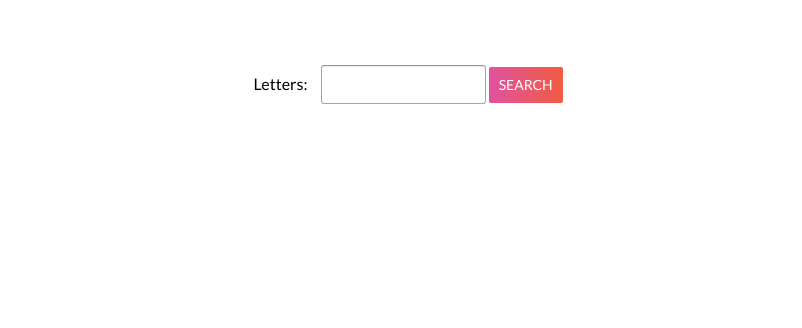
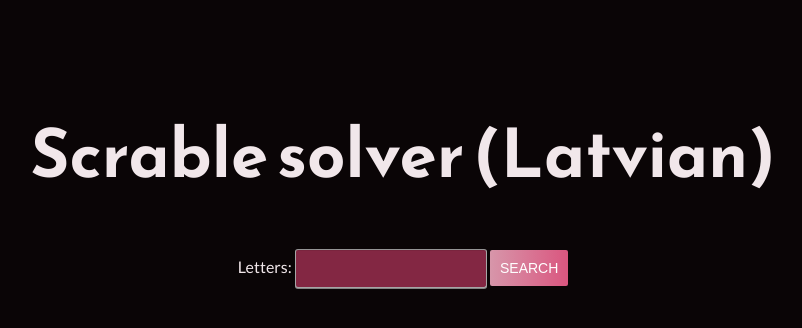
Before and after one commit to Zilonis123/scrable-lv, a website: page public/index.html in a window 1280 px wide. Shown: the whole page, without its empty margins (237-1039 px from the left). Drawn offline with Linux system fonts and the light colour scheme.

Commit message:
color change

```diff
--- a/public/index.html
+++ b/public/index.html
@@ -7,13 +7,9 @@
 
     <link rel="stylesheet" href="style.css">
     <script src="index.js"></script>
-
-    <link rel="preconnect" href="https://fonts.googleapis.com">
-    <link rel="preconnect" href="https://fonts.gstatic.com" crossorigin>
-    <link href="https://fonts.googleapis.com/css2?family=Lato:wght@300;400&display=swap" rel="stylesheet">    <title>Scrabble solver!</title>
 </head>
 <body>
-
+    <h1>Scrable solver (Latvian)</h1>
     <label for="letters">Letters:</label>
     <input type="text" id="letters" name="letters">
     <button id="search" onclick="search()">Search</button>
--- a/public/style.css
+++ b/public/style.css
@@ -1,10 +1,45 @@
+@import url('https://fonts.googleapis.com/css?family=Reem%20Kufi:700|Lato:400');
+
+
+:root {
+    --text: #f1e7ea;
+    --background: #0a0506;
+    --primary: #d796aa;
+    --secondary: #832743;
+    --accent: #da567f;
+}
+
 * {
-    padding: 10px;
     text-align: center;
-    margin-top: 15px;
-    font-family: 'Lato', sans-serif;
-    font-weight: 300;
+    color: var(--text);
 }
+
+
+body {
+  font-family: 'Lato';
+  font-weight: 400;
+  padding: 50px 70px;
+  background-color: var(--background);
+}
+
+h1, h2, h3, h4, h5 {
+  font-family: 'Reem Kufi';
+  font-weight: 700;
+}
+
+html {font-size: 100%;} /* 16px */
+
+h1 {font-size: 4.210rem; /* 67.36px */}
+
+h2 {font-size: 3.158rem; /* 50.56px */}
+
+h3 {font-size: 2.369rem; /* 37.92px */}
+
+h4 {font-size: 1.777rem; /* 28.48px */}
+
+h5 {font-size: 1.333rem; /* 21.28px */}
+
+small {font-size: 0.750rem; /* 12px */}
 
 label, input, button {
     font-weight: 400;
@@ -56,7 +91,7 @@ button:hover {
     display: inline-block;
     outline: 0;
     border: 0;
-    background-image: linear-gradient(to right,#e052a0,#f15c41);
+    background-image: linear-gradient(to right, var(--primary),var(--accent));
     cursor: pointer;
     border-radius: 2px;
     color: #fff;
@@ -67,14 +102,15 @@ button:hover {
     line-height: 36px;
     padding: 0 10px;
     font-size: 14px;
+    transition: 3s ease-in;
 }
 
 #search:hover {
-    background-image: linear-gradient(to right,#3ec7e0,#526bf4);
+    background-image: linear-gradient(to right,var(--accent),var(--accent));
 }
 
 input {
-    background-color: #fff;
+    background-color: var(--secondary);
     height: 31px;
     padding: 3px 7px;
     line-height: normal;
@@ -83,11 +119,10 @@ input {
     border-radius: 3px;
     box-shadow: 0 1px 0 rgb(255 255 255 / 50%), 0 1px 0 rgb(0 0 0 / 7%) inset;
     outline: 0;
-    color: #111;
     font-size: 13px;
 }
 
 input:focus{
-    border-color: #e77600;
-    box-shadow: 0 0 3px 2px rgb(228 121 17 / 50%);
+    border-color: var(--accent);
+    box-shadow: 0 0 3px 2px rgb(215, 150, 170 / 50%);
 }
```
